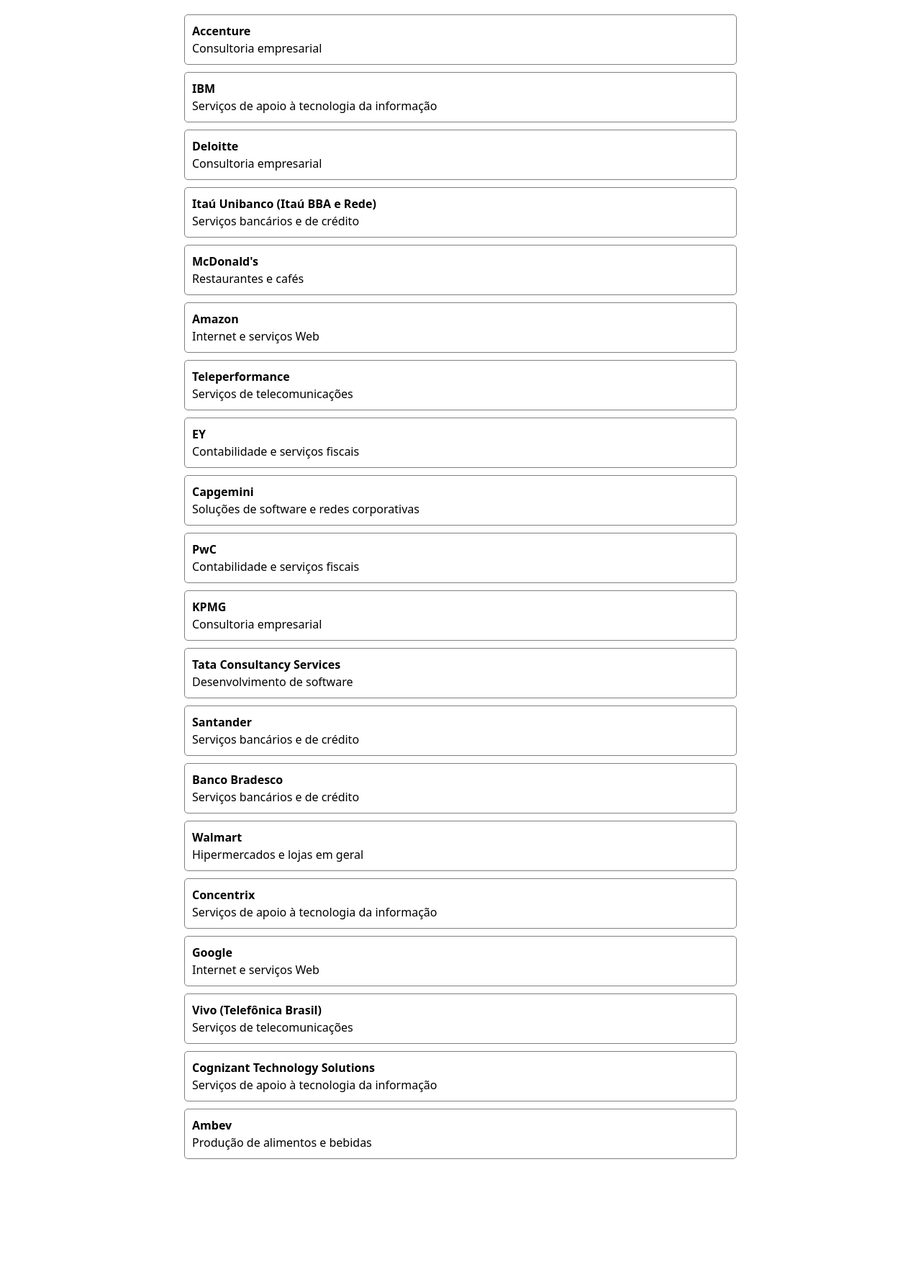
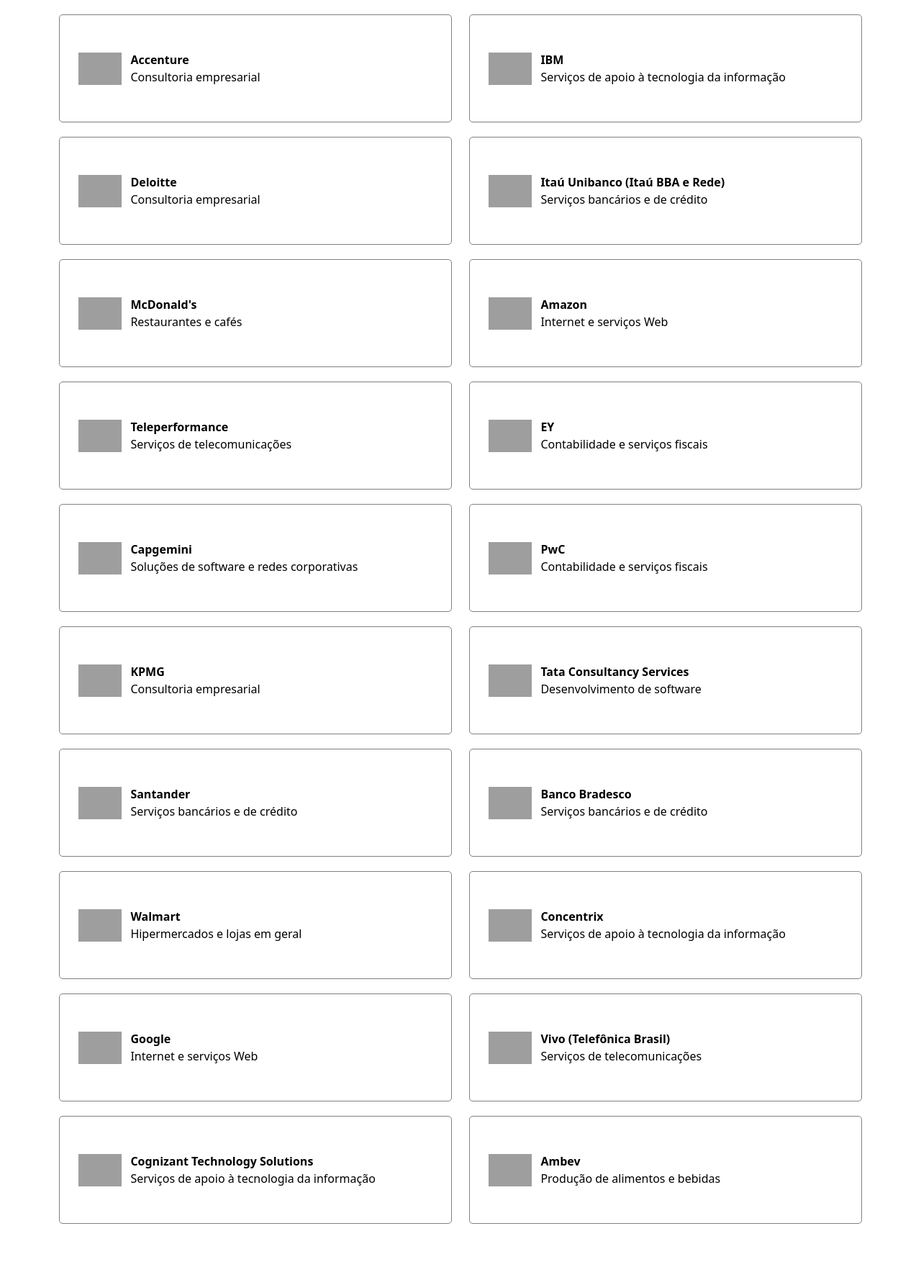
Before and after one commit to rodrigocps/Koru-gd, a Flask app: page / in a window 1280 px wide. Shown: the part 638-2416 px from the top of the page at 72% size. Before the commit the page ends 2248 px from the top, so only its background shows below. Run offline with Flask 3, Linux system fonts and the light colour scheme; data comes from the database, SQL or seed files in the repository; grey boxes are pictures that could not be loaded.

Commit message:
estilizar lista de empresas e adicionar logo's

```diff
--- a/app/static/css/index.css
+++ b/app/static/css/index.css
@@ -19,14 +19,30 @@ ul.lista-empresas {
 
 .empresa-element {
     display: flex;
-    flex-direction: column;
+    align-items: center;
     flex-wrap: wrap;
     text-decoration: none;
     color: black;
     border-radius: 5px;
     width: 100%;
     border : solid 1px gray;
-    padding: 10px;
+    padding: 0 2vw;
+    min-height: 150px;
+    gap: 1vw;
+}
+
+.empresa-logo {
+    width: 60px;
+}
+
+.empresa-nome-container {
+    display: flex;
+    flex-direction: column;
+    flex-wrap: wrap;
+}
+
+.empresa-col {
+    margin-bottom: 20px;
 }
 
 .empresa-element:hover {
@@ -34,11 +50,20 @@ ul.lista-empresas {
     cursor: pointer;
 }
 
+.empresa-nome-container {
+}
+
 .empresa-name {
     font-weight: bold;
 }
+
 .lista {
     margin-top: 20px;
+}
+
+.lista > h2 {
+    text-align: center;
+    margin-bottom: 30px;
 }
 
 /* CONTEUDO*/
--- a/app/templates/index.html
+++ b/app/templates/index.html
@@ -34,9 +34,9 @@
             </div>
         </div>
     </div>
-        <div class="lista">
-            <ul class="lista-empresas"></ul>
-        </div>
+    <div class="lista container" id="empresas">
+        <h2>Empresas para você avaliar</h2>
+    </div>
 </div>
 
 
```
Also changed, not shown: app/static/js/index.js (+27 -10 lines).
